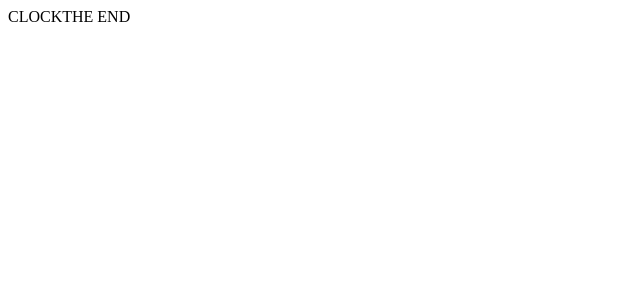
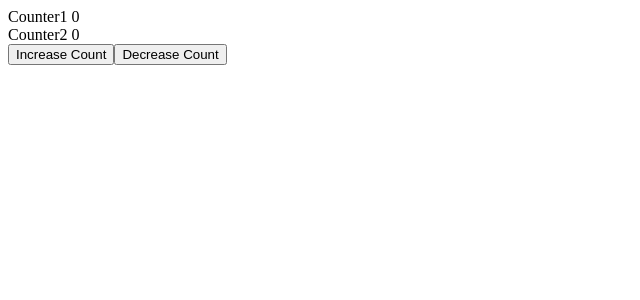
Before and after one commit to meshreyy/week9-2, a React (Vite) app: page / in a window 1280 px wide. Shown: the top 300 px of the page, without its empty margins (0-640 px from the left). Built offline with nearby package versions, Linux system fonts and the light colour scheme; the HTML template or start-up script is replaced by a standard one.

Commit message:
dependency array

```diff
--- a/src/App.jsx
+++ b/src/App.jsx
@@ -5,52 +5,49 @@ import './App.css'
 
 
 function App() {
-  //consitional rendering
-  let [counterVisible, setCounterVisible] = useState(true);
 
-   useEffect(function () {
-    setInterval(function () {
-      setCounterVisible(count => !count);
-    },5000);
-  },[])
+  const [count,setCount] = useState(0);
+  const [count2,setCount2] = useState(0);
 
+  function increase()
+  {
+    setCount(count=>count+1);
+  }
+  function decrease()
+  {
+    setCount2(count=>count-1);
+  }
 
   return (
     <div>
-      CLOCK
-      {counterVisible && <Counter></Counter>}
-      THE END
+      <Counter count={count} count2={count2}></Counter>
+      <button onClick={increase}>Increase Count</button>
+      <button onClick={decrease}>Decrease Count</button>
     </div>
   )
+
 }
 
+function Counter(props)
+{
+    useEffect(function(){
+      console.log("mounts");
 
-function Counter() {
-  const [count, setCount] = useState(0);
+      return function(){
+        console.log("unmounts");
+      }
+    },[]);
 
+    useEffect(function(){
+      console.log("count changed!!")
+    },[props.count])
 
-  //mounting
-  useEffect(function () {
-    console.log("mounting");
-    let clock = setInterval(function () {
-      console.log("ticking");
-      setCount(count => count + 1);
-    }, 1000);
-
-    //unmounting or cleanup
-    return function() {
-      console.log("unmounted");
-      clearInterval(clock);
-    }
-
-  }, [])
-
-
-  return (
-    <div>
-      <h1>{count}</h1>
-    </div>
-  )
+    return(
+      <div>
+        Counter1 {props.count} <br></br>
+        Counter2 {props.count2} <br></br>
+      </div>
+    )
 }
 
 
```
